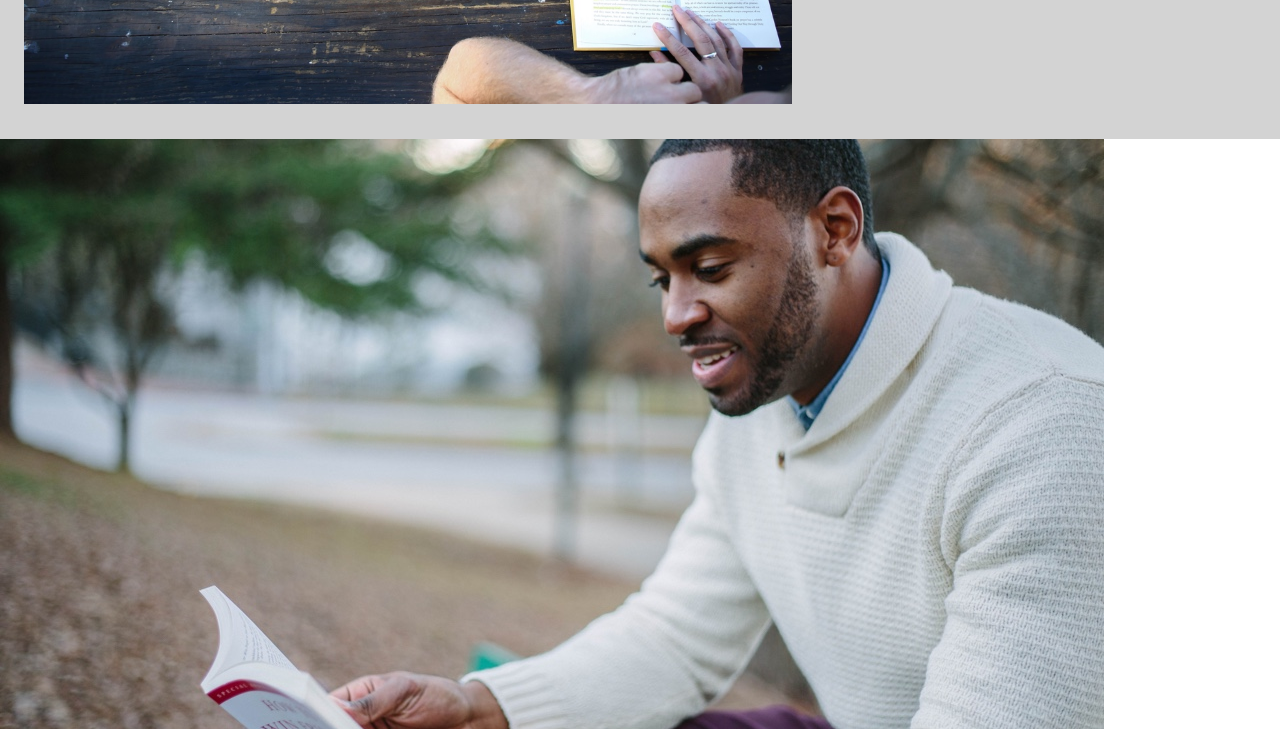
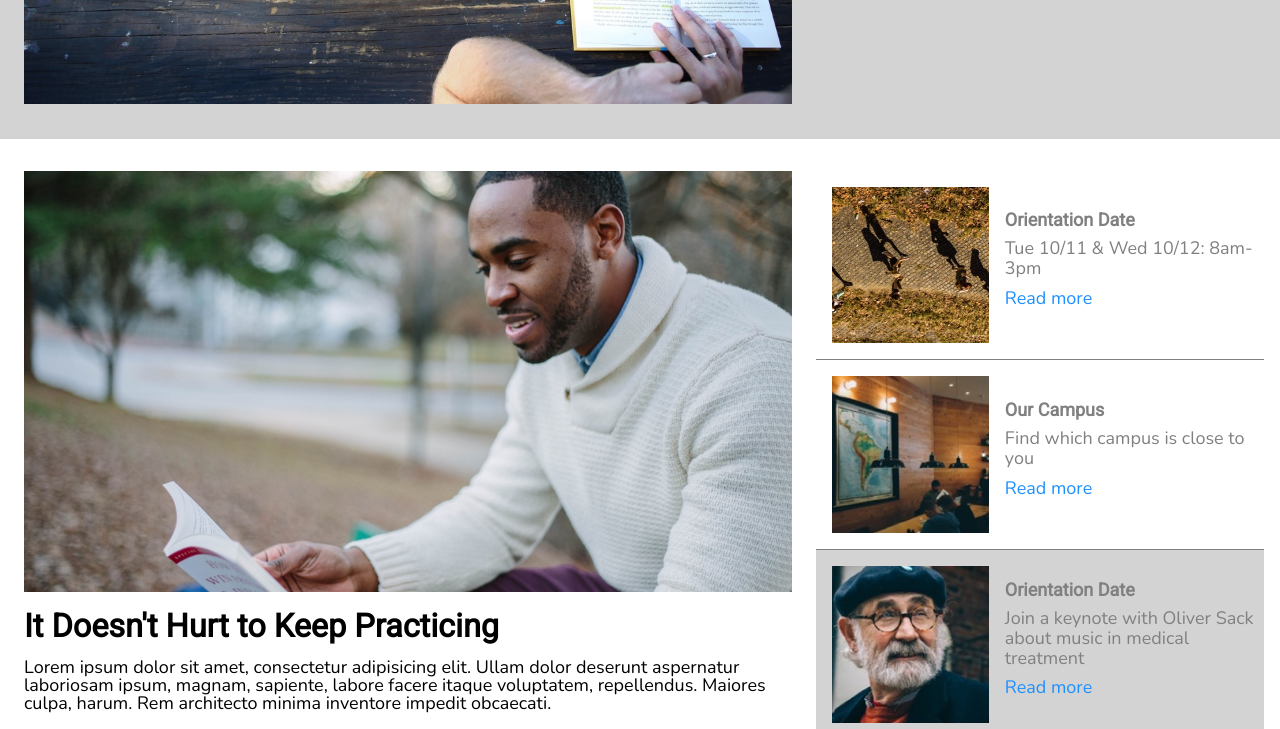
Before and after one commit to bda412/colmar-academy, a plain HTML site: page index.html in a window 1280 px wide. Shown: the part 560-1289 px from the top of the page. Drawn offline with nearby package versions, Linux system fonts and the light colour scheme.

Commit message:
add article section base styles

```diff
--- a/css/style.css
+++ b/css/style.css
@@ -72,6 +72,7 @@ header .brand {
     }
 }
 
+
 /*-----HERO SECTION-----*/
 #hero-section{
     display: flex;
@@ -92,7 +93,7 @@ header .brand {
     display: flex;
     flex-direction: column;
     justify-content: center;
-    width: 30%;
+    width: 35%;
 }
 
 .hero-text h1 {
@@ -137,3 +138,76 @@ header .brand {
         font-size: 1.2rem;
     }
 }
+
+/*-----INFO ARTICLES SECTION-----*/
+#info-section {
+    display: flex;
+    flex-direction: row;
+    margin: 32px auto;
+}
+
+.large-article {
+    width: 60%;
+    margin: 0 24px;
+}
+
+.large-article img {
+    width: 100%;
+}
+
+.article-stack {
+    width: 35%;
+}
+
+.mobile {
+    display: none;
+}
+
+.article {
+    display: flex;
+    flex-direction: row;
+    justify-content: center;
+    align-items: center;
+    border-bottom: 1px solid grey;
+}
+
+.article:last-child {
+    background-color: lightgrey;
+    border-bottom: none;
+}
+
+.article img{
+    width: 35%;
+    height:auto;
+    margin: 16px;
+}
+
+.article-text {
+    width: 65%;
+}
+
+.large-article h2 {
+    font-size: 1.8rem;
+    font-weight: bold;
+    margin: 15px 0;
+}
+
+.large-article .author {
+    margin-top: 20px;
+    font-size: .8rem;
+}
+
+.article-text h5 {
+    font-weight: bold;
+    color: gray;
+}
+
+.article p {
+    color: grey;
+    line-height: 1.1;
+    margin: 10px 0;
+}
+
+.article-text .read {
+    color: dodgerblue;
+}
--- a/index.html
+++ b/index.html
@@ -55,23 +55,29 @@
             <div class="article">
                 <img src="img/information-orientation.jpg" alt="tour">
                 <img src="img/information-orientation-mobile.jpg" alt="tour" class="mobile">
+                <div class="article-text">
                 <h5>Orientation Date</h5>
                 <p>Tue 10/11 &amp; Wed 10/12: 8am-3pm</p>
                 <p class="read">Read more</p>
+                </div>
             </div>
             <div class="article">
                 <img src="img/information-campus.jpg" alt="classroom">
                 <img src="img/information-campus-mobile.jpg" alt="clas" class="mobile">
+                <div class="article-text">
                 <h5>Our Campus</h5>
                 <p>Find which campus is close to you</p>
                 <p class="read">Read more</p>
+                </div>
             </div>
             <div class="article">
                 <img src="img/information-guest-lecture.jpg" alt="male lecturer">
                 <img src="img/information-guest-lecture-mobile.jpg" alt="male lecturer" class="mobile">
+                <div class="article-text">
                 <h5>Orientation Date</h5>
                 <p>Join a keynote with Oliver Sack about music in medical treatment</p>
                 <p class="read">Read more</p>
+                </div>
             </div>
         </div>
     </div>
@@ -126,13 +132,17 @@
         <div class="article-stack">
             <div class="article">
                 <img src="img/thesis-fisma.jpg" alt="desk with phone and paper">
+                <div class="article-text">
                 <h5>Fisma: Design and Prototype</h5>
                 <p>Designer showcase of new protype product</p>
+                </div>
             </div>
             <div class="article">
                 <img src="img/thesis-now-and-then.jpg" alt="new york city">
+                <div class="article-text">
                 <h5>Now and Then</h5>
                 <p>Research study about New York</p>
+                </div>
             </div>
         </div>
     </div>
```
